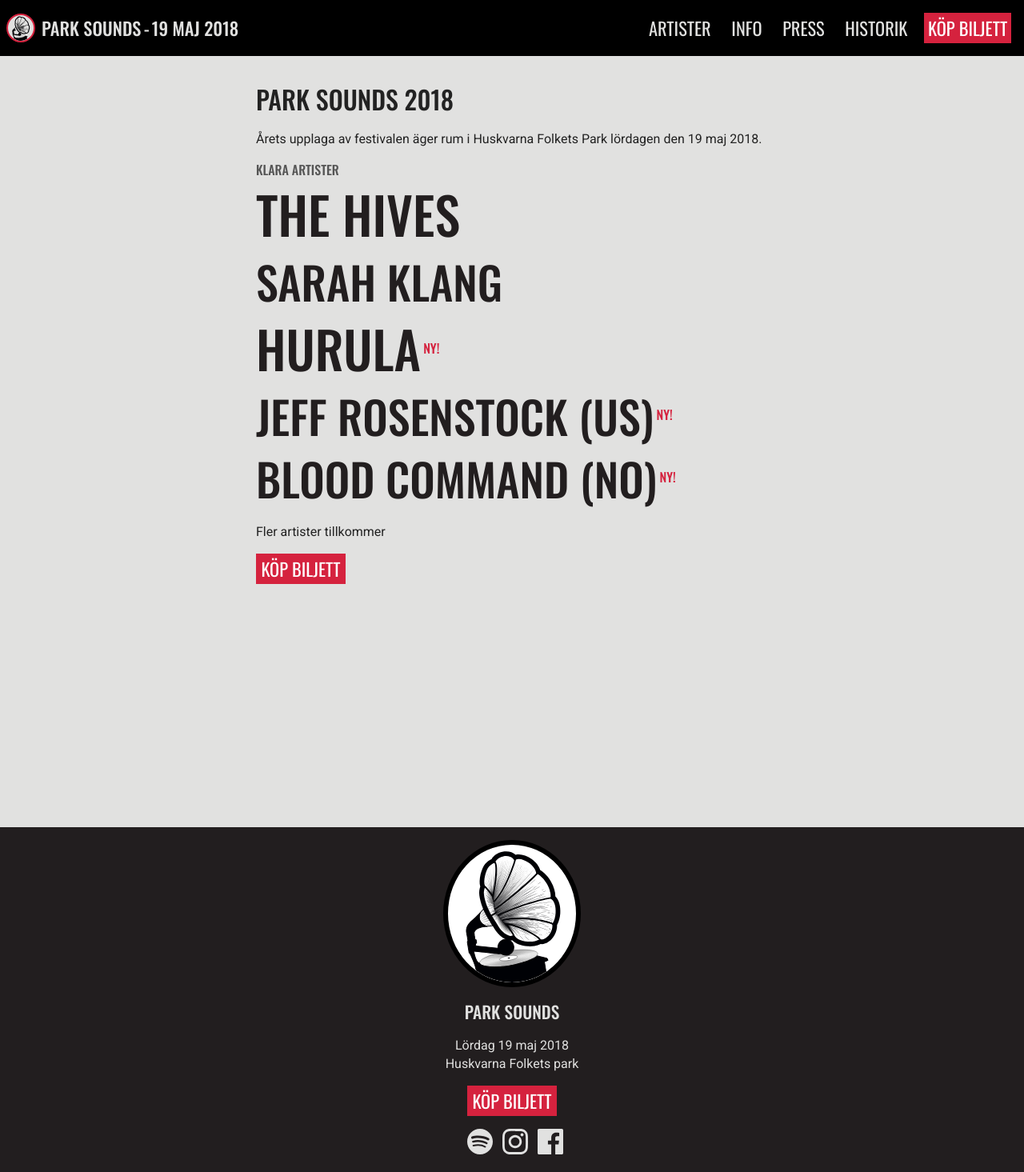
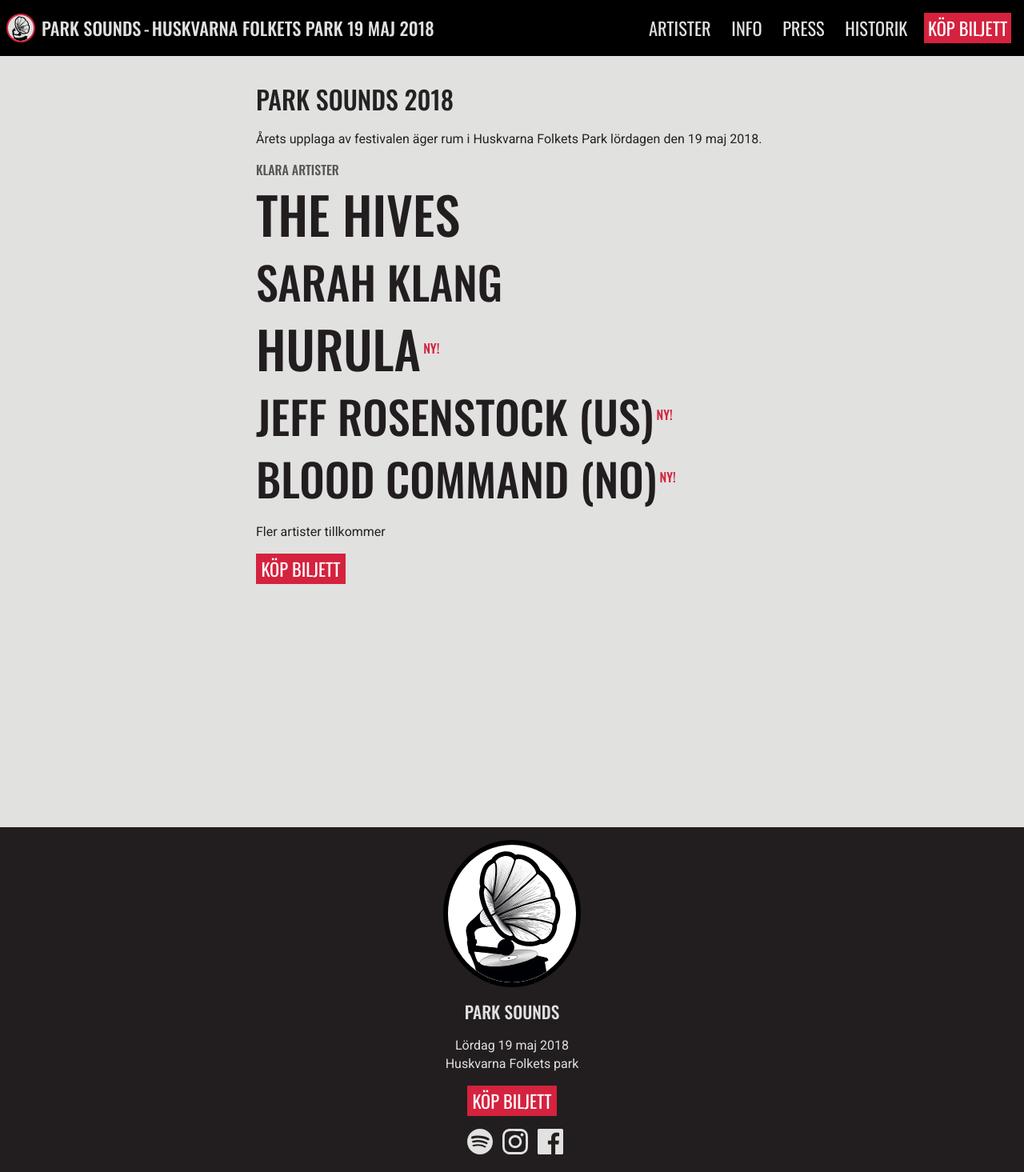
Before and after one commit to parksounds/parksounds.se, a Jekyll site: the page built from index.md, in a window 1280 px wide. Shown: the whole page at 80% size. Built offline with Jekyll 4.4.1, drawn with Linux system fonts in a browser that asks for light colours.

Commit message:
Content updates
Place added

```diff
--- a/_includes/header.html
+++ b/_includes/header.html
@@ -1,6 +1,6 @@
         <a class="logo" href="/">
             <img src="/images/logo-park-sounds-2018.svg" alt="Park Sounds 2018" />
-            <span class="title">Park Sounds</span> <span class="date">19 maj 2018</span>
+            <span class="title">Park Sounds</span> <span class="date">Huskvarna Folkets Park 19 maj 2018</span>
         </a>
 
         <nav class="main-navigation">
```
